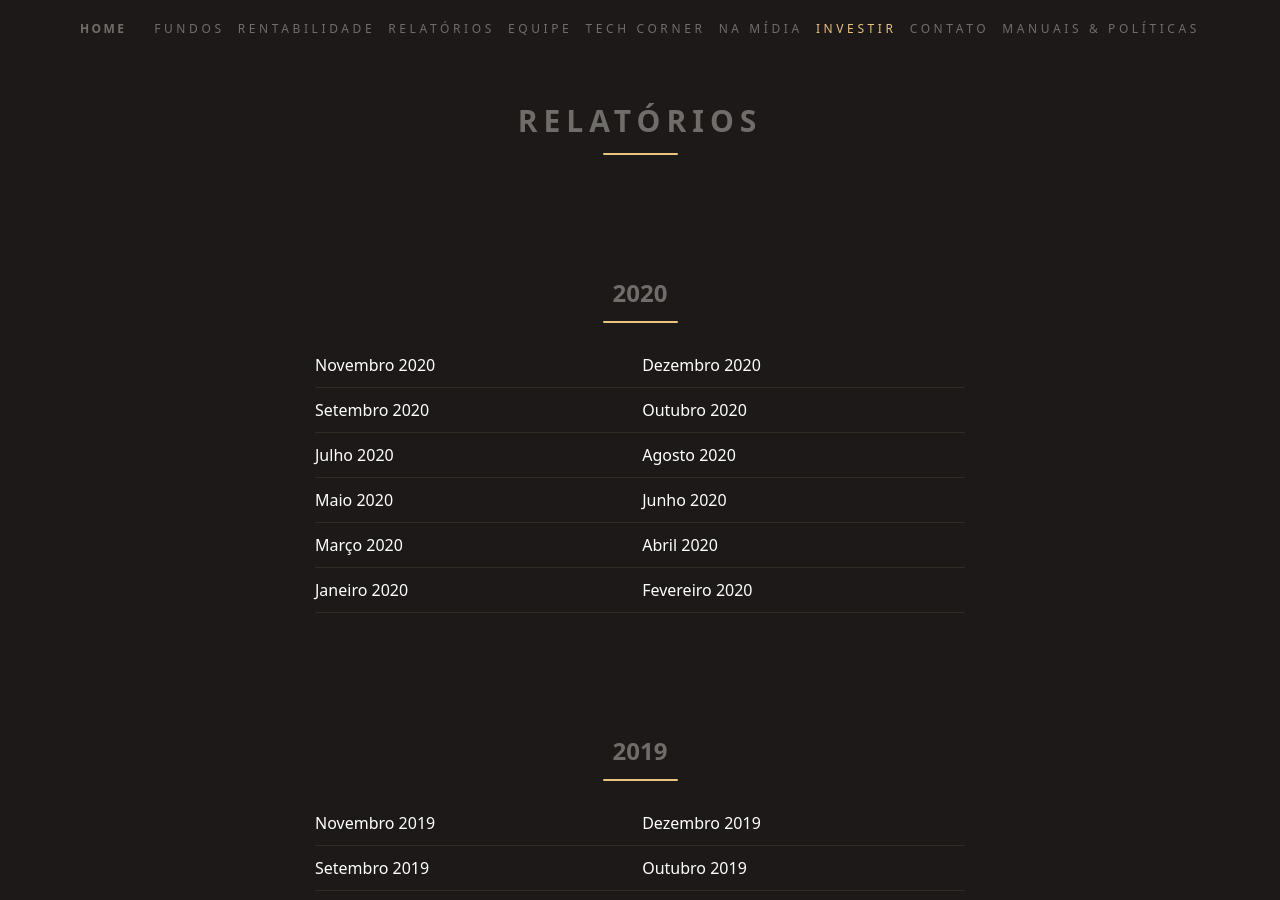
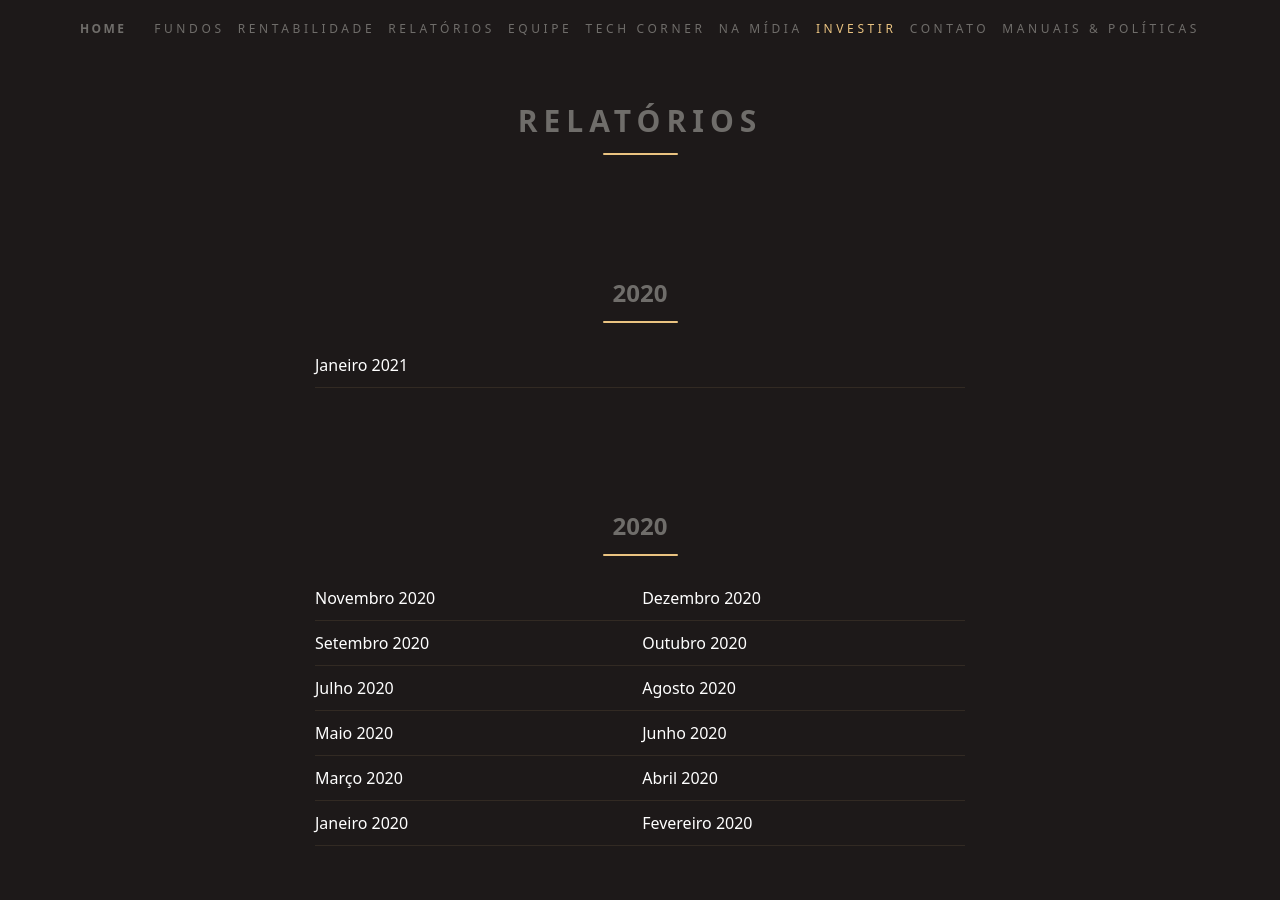
Before and after one commit to ateliedetemas/blpcrypto, a Jekyll site: the page built from _pages/relatorios.md, in a window 1280 px wide and 900 px high. Built offline with Jekyll 4.4.1, drawn with Linux system fonts in a browser that asks for light colours.

Commit message:
Update relatorios.md

```diff
--- a/_pages/relatorios.md
+++ b/_pages/relatorios.md
@@ -3,6 +3,10 @@ lang: pt
 layout: page
 title: Relatórios
 ---
+## 2020
+
+[Janeiro 2021]({{ '/assets/documents/relatorios/2021/01p.pdf' | absolute_url }}) |
+
 ## 2020
 
 [Novembro 2020]({{ '/assets/documents/relatorios/2020/11p.pdf' | absolute_url }}) | [Dezembro 2020]({{ '/assets/documents/relatorios/2020/12p.pdf' | absolute_url }})
```
